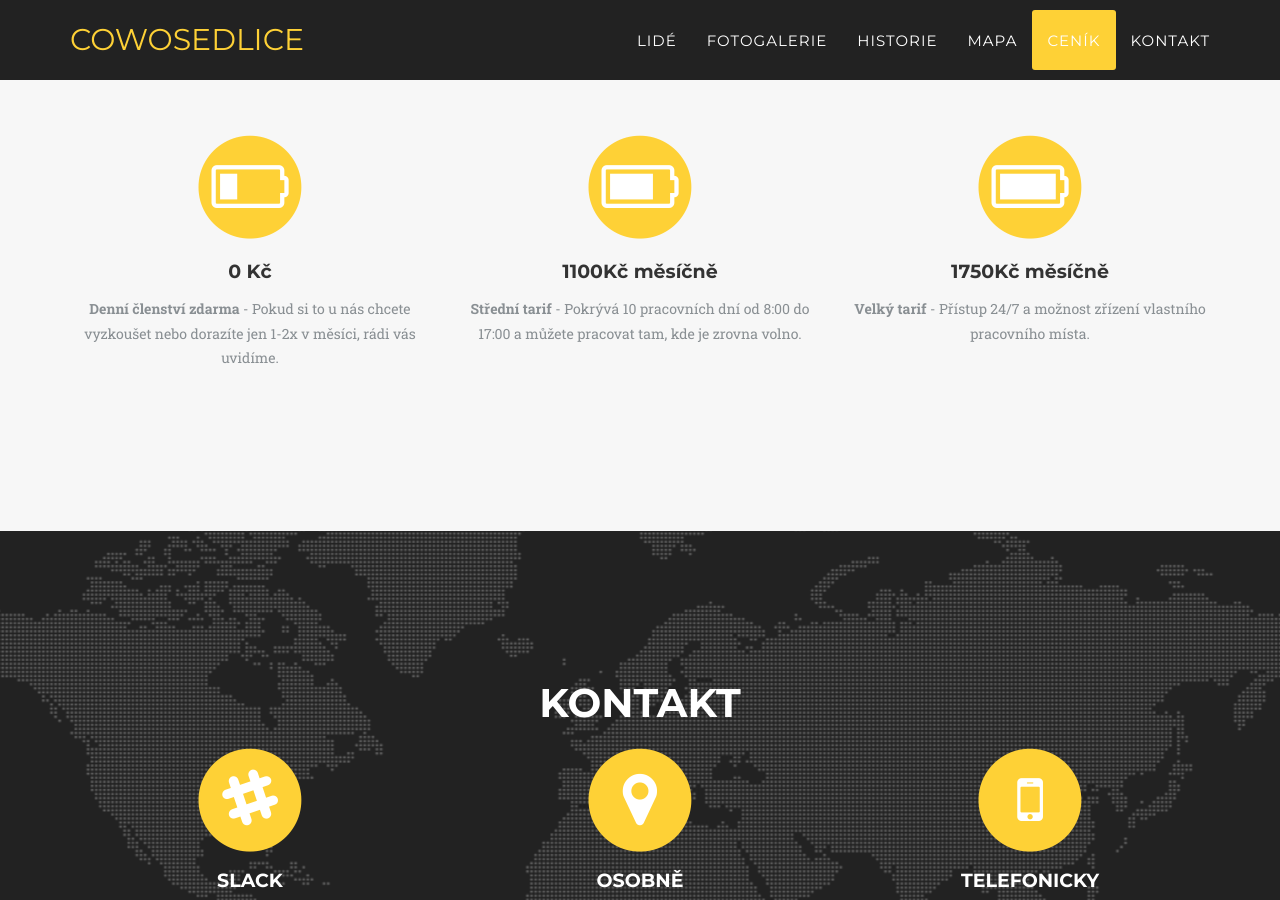
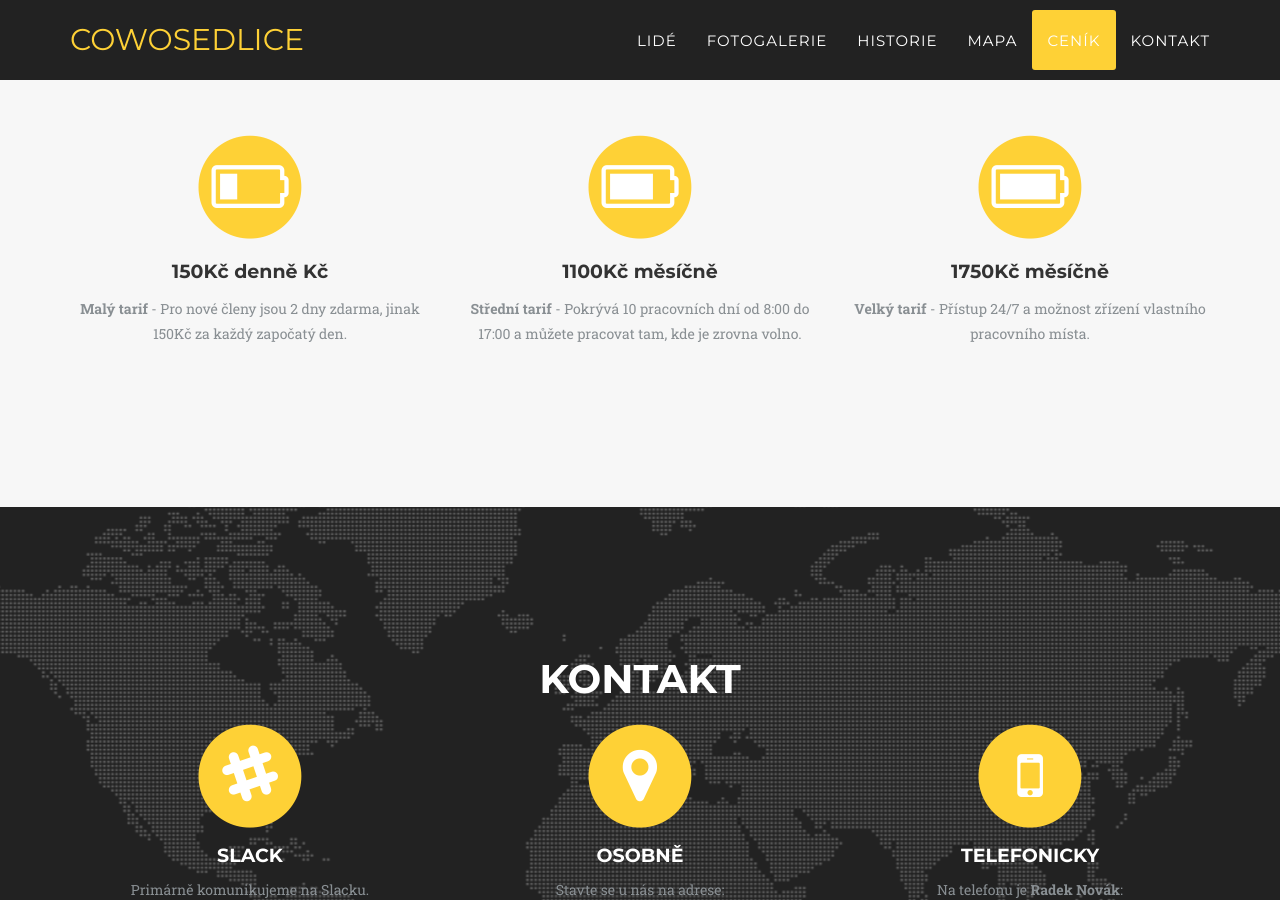
Before and after one commit to cowosedlice/cowosedlice.cz, a Jekyll site: the page built from index.html, in a window 1280 px wide and 900 px high, scrolled down 6167 px. Built offline with Jekyll 4.4.1, drawn with Linux system fonts in a browser that asks for light colours; some web fonts are replaced.

Commit message:
úprava ceníku

```diff
--- a/_config.yml
+++ b/_config.yml
@@ -48,10 +48,10 @@ history-cta3: Přidej se!
 price-heading: Ceník
 price-subheading: Ať už máte malý nebo velký tarif, vždy budete mít možnost využívat všeho, co se v cowosedlicích nachází. Wifi, tiskárna, cowosedlické PC, kuchyňka, lednice, kávovar atd. A stálí členové mají samozřejmě své vlastní vyhrazené pracovní místo.
 price:
-- tariff: 0 Kč
+- tariff: 150Kč denně Kč
   pic: battery-quarter
-  desc-title: Denní členství zdarma
-  desc: Pokud si to u nás chcete vyzkoušet nebo dorazíte jen 1-2x v měsíci, rádi vás uvidíme.
+  desc-title: Malý tarif
+  desc: Pro nové členy jsou 2 dny zdarma, jinak 150Kč za každý započatý den.
 
 - tariff: 1100Kč měsíčně
   pic: battery-three-quarters
```
